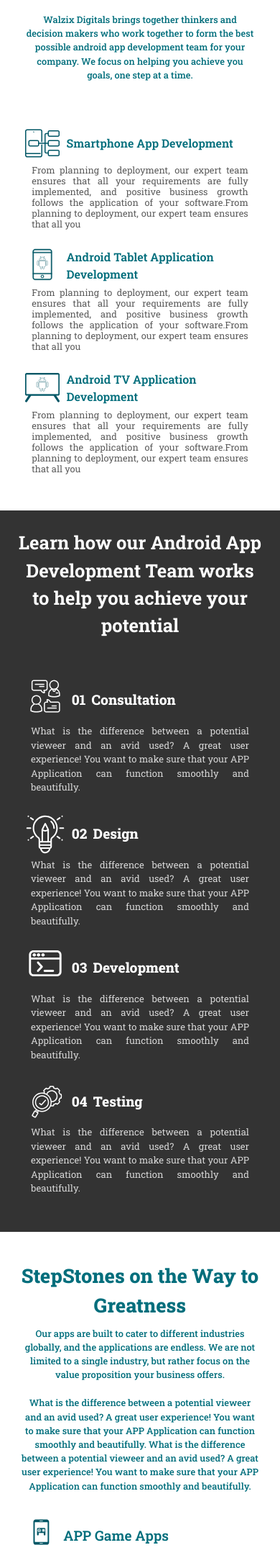
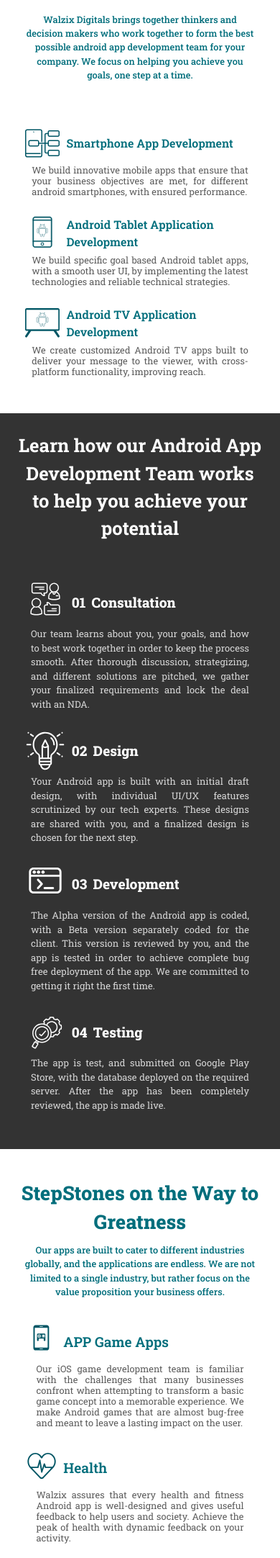
Before and after one commit to haris316/walzix, a PHP site: page /AppDevelopment.php in a window 390 px wide. Shown: the part 557-2721 px from the top of the page at 72% size. Run offline with PHP 8.4, Linux system fonts and the light colour scheme; some libraries are stand-ins or nearby versions.

Commit message:
Omer Commit

```diff
--- a/Aboutus.php
+++ b/Aboutus.php
@@ -62,7 +62,7 @@
         </div>
     </div>
 
-    <div class="third_section">
+    <!-- <div class="third_section">
             <div class="third_section_boxes">
                 <div class="third_section_element_boxes_one">
                     <div class="third_section_boxes_inner">
@@ -113,7 +113,7 @@
                     </div>
                 </div>
             </div>
-    </div>
+        </div> -->
 
     <div class="fourth_section">
         <div class="fourth_section_darkbar">
--- a/AppDevelopment.css
+++ b/AppDevelopment.css
@@ -736,12 +736,14 @@
     .APP_fourth_section_left_head {
         font-size: 170%;
         font-weight: 900;
+        text-align: center;
     }
 
     .APP_fourth_section_left_text {
         padding: 1% 2%;
         font-size: 90%;
-        text-align: justify;
+        /* text-align: justify; */
+        text-align: center;
     }
 
     .APP_fourth_section_right {
--- a/AppDevelopment.php
+++ b/AppDevelopment.php
@@ -33,9 +33,7 @@
                         <div class="APP_first_section_box_head_text">Smartphone App Development</div>
                     </div>
                     <div class="APP_first_section_box_text">
-                        From planning to deployment, our expert team ensures that all your requirements
-                        are fully implemented, and positive business growth follows the application of
-                        your software.From planning to deployment, our expert team ensures that all you
+                        We build innovative mobile apps that ensure that your business objectives are met, for different android smartphones, with ensured performance.
                     </div>
                 </div>
                 <div class="APP_first_section_box_oneBox">
@@ -44,9 +42,7 @@
                         <div class="APP_first_section_box_head_text">Android Tablet Application Development</div>
                     </div>
                     <div class="APP_first_section_box_text">
-                        From planning to deployment, our expert team ensures that all your requirements
-                        are fully implemented, and positive business growth follows the application of
-                        your software.From planning to deployment, our expert team ensures that all you
+                        We build specific goal based Android tablet apps, with a smooth user UI, by implementing the latest technologies and reliable technical strategies.
                     </div>
                 </div>
                 <div class="APP_first_section_box_oneBox">
@@ -55,9 +51,7 @@
                         <div class="APP_first_section_box_head_text">Android TV Application Development</div>
                     </div>
                     <div class="APP_first_section_box_text">
-                        From planning to deployment, our expert team ensures that all your requirements
-                        are fully implemented, and positive business growth follows the application of
-                        your software.From planning to deployment, our expert team ensures that all you
+                        We create customized Android TV apps built to deliver your message to the viewer, with cross-platform functionality, improving reach.
                     </div>
                 </div>
             </div>
@@ -74,10 +68,7 @@
                         <div class="APP_second_section_right_oneBox_number">01</div>
                         <div class="APP_second_section_right_oneBox_heading">Consultation</div>
                         <div class="APP_second_section_right_oneBox_text">
-                            What is the difference between a potential
-                            vieweer and an avid used? A great user
-                            experience! You want to make sure that your
-                            APP Application can function smoothly and beautifully.
+                            Our team learns about you, your goals, and how to best work together in order to keep the process smooth. After thorough discussion, strategizing, and different solutions are pitched, we gather your finalized requirements and lock the deal with an NDA.
                         </div>
                     </div>
                 </div>
@@ -87,10 +78,7 @@
                         <div class="APP_second_section_right_oneBox_number">02</div>
                         <div class="APP_second_section_right_oneBox_heading">Design</div>
                         <div class="APP_second_section_right_oneBox_text">
-                            What is the difference between a potential
-                            vieweer and an avid used? A great user
-                            experience! You want to make sure that your
-                            APP Application can function smoothly and beautifully.
+                            Your Android app is built with an initial draft design, with individual UI/UX features scrutinized by our tech experts. These designs are shared with you, and a finalized design is chosen for the next step.
                         </div>
                     </div>
                 </div>
@@ -100,10 +88,7 @@
                         <div class="APP_second_section_right_oneBox_number">03</div>
                         <div class="APP_second_section_right_oneBox_heading">Development</div>
                         <div class="APP_second_section_right_oneBox_text">
-                            What is the difference between a potential
-                            vieweer and an avid used? A great user
-                            experience! You want to make sure that your
-                            APP Application can function smoothly and beautifully.
+                            The Alpha version of the Android app is coded, with a Beta version separately coded for the client. This version is reviewed by you, and the app is tested in order to achieve complete bug free deployment of the app. We are committed to getting it right the first time.
                         </div>
                     </div>
                 </div>
@@ -113,10 +98,7 @@
                         <div class="APP_second_section_right_oneBox_number">04</div>
                         <div class="APP_second_section_right_oneBox_heading">Testing</div>
                         <div class="APP_second_section_right_oneBox_text">
-                            What is the difference between a potential
-                            vieweer and an avid used? A great user
-                            experience! You want to make sure that your
-                            APP Application can function smoothly and beautifully.
+                            The app is test, and submitted on Google Play Store, with the database deployed on the required server. After the app has been completely reviewed, the app is made live.
                         </div>
                     </div>
                 </div>
@@ -127,7 +109,7 @@
             <div class="APP_third_section_text">
                 Our apps are built to cater to different industries globally, and the applications are endless. We are not limited to a single industry, but rather focus on the value proposition your business offers.
             </div>
-            <div class="APP_third_section_text">
+            <!-- <div class="APP_third_section_text">
                 What is the difference between a potential
                 vieweer and an avid used? A great user
                 experience! You want to make sure that your
@@ -136,7 +118,7 @@
                 vieweer and an avid used? A great user
                 experience! You want to make sure that your
                 APP Application can function smoothly and beautifully.
-            </div>
+            </div> -->
             <div class="APP_third_section_box_container">
                 <div class="APP_third_section_box_oneBox">
                     <div class="APP_third_section_box_head">
@@ -144,9 +126,7 @@
                         <div class="APP_third_section_box_head_text">APP Game Apps</div>
                     </div>
                     <div class="APP_third_section_box_text">
-                        From planning to deployment, our expert team ensures that all your requirements
-                        are fully implemented, and positive business growth follows the application of
-                        your software.From planning to deployment, our expert team ensures that all you
+                        Our iOS game development team is familiar with the challenges that many businesses confront when attempting to transform a basic game concept into a memorable experience. We make Android games that are almost bug-free and meant to leave a lasting impact on the user.
                     </div>
                 </div>
                 <div class="APP_third_section_box_oneBox">
@@ -155,9 +135,7 @@
                         <div class="APP_third_section_box_head_text">Health</div>
                     </div>
                     <div class="APP_third_section_box_text">
-                        From planning to deployment, our expert team ensures that all your requirements
-                        are fully implemented, and positive business growth follows the application of
-                        your software.From planning to deployment, our expert team ensures that all you
+                        Walzix assures that every health and fitness Android app is well-designed and gives useful feedback to help users and society. Achieve the peak of health with dynamic feedback on your activity.
                     </div>
                 </div>
                 <div class="APP_third_section_box_oneBox">
@@ -166,9 +144,7 @@
                         <div class="APP_third_section_box_head_text">E-Commerce</div>
                     </div>
                     <div class="APP_third_section_box_text">
-                        From planning to deployment, our expert team ensures that all your requirements
-                        are fully implemented, and positive business growth follows the application of
-                        your software.From planning to deployment, our expert team ensures that all you
+                        It might be difficult to bridge the gap between the business and the client, but our iPhone apps ensure that your company's app makes purchasing and selling that much easier! Increase your consumer base and earnings by providing a fluid and engaged customer experience.
                     </div>
                 </div>
                 <div class="APP_third_section_box_oneBox">
@@ -177,9 +153,7 @@
                         <div class="APP_third_section_box_head_text">Social Media</div>
                     </div>
                     <div class="APP_third_section_box_text">
-                        From planning to deployment, our expert team ensures that all your requirements
-                        are fully implemented, and positive business growth follows the application of
-                        your software.From planning to deployment, our expert team ensures that all you
+                        We are built to socialize, and our social Android applications ensure that users rapidly adjust to the user-friendly design, and our well-researched social media methods ensure that the app becomes a part of the user’s daily life.
                     </div>
                 </div>
                 <div class="APP_third_section_box_oneBox">
@@ -188,9 +162,7 @@
                         <div class="APP_third_section_box_head_text">Travel</div>
                     </div>
                     <div class="APP_third_section_box_text">
-                        From planning to deployment, our expert team ensures that all your requirements
-                        are fully implemented, and positive business growth follows the application of
-                        your software.From planning to deployment, our expert team ensures that all you
+                        We design Android apps that make things easier and more pleasurable for both users and clients in the worldwide travel sector. Users will have a wonderful experience when they use your well-designed travel app, from reserving a stay to visiting local hotspots.
                     </div>
                 </div>
                 <div class="APP_third_section_box_oneBox">
@@ -199,9 +171,7 @@
                         <div class="APP_third_section_box_head_text">Education</div>
                     </div>
                     <div class="APP_third_section_box_text">
-                        From planning to deployment, our expert team ensures that all your requirements
-                        are fully implemented, and positive business growth follows the application of
-                        your software.From planning to deployment, our expert team ensures that all you
+                        With technical advancements in the education industry occurring on a daily basis, we create educational iPhone applications that help students and instructors throughout the world to make studying not only simpler, but also entertaining.
                     </div>
                 </div>
             </div>
@@ -230,33 +200,35 @@
             <div class="APP_fith_section_heading">Frequently Asked Questions</div>
             <div class="accordion">
                 <div class="accordion-item">
-                    <a>What can JavaScript Do?</a>
+                    <a>Am I the owner of the final app and all its related code?</a>
                     <div class="content">
-                        <p>Lorem ipsum dolor sit amet, consectetur adipiscing elit, sed do eiusmod tempor incididunt ut labore et dolore magna aliqua. Elementum sagittis vitae et leo duis ut. Ut tortor pretium viverra suspendisse potenti.</p>
+                        <p>All of our clients have complete control of the code for their mobile app or programme.
+                            Unless you form a cooperation agreement with us, we don't own the code.
+                        </p>
                     </div>
                 </div>
                 <div class="accordion-item">
-                    <a>How JavaScript Can Modify HTML and CSS Values?</a>
+                    <a>What is the resource allocation for my Android app?</a>
                     <div class="content">
-                        <p>Lorem ipsum dolor sit amet, consectetur adipiscing elit, sed do eiusmod tempor incididunt ut labore et dolore magna aliqua. Elementum sagittis vitae et leo duis ut. Ut tortor pretium viverra suspendisse potenti.</p>
+                        <p>Our strategists decide what of intellectual capital would be allocated to your project, and that is based on the scope and urgency of your project. The final team is selected from different department in our company, who seem the best fit for your application development project.</p>
                     </div>
                 </div>
                 <div class="accordion-item">
-                    <a>What Is SVG?</a>
+                    <a>How will I be kept in the loop during the development process?</a>
                     <div class="content">
-                        <p>Lorem ipsum dolor sit amet, consectetur adipiscing elit, sed do eiusmod tempor incididunt ut labore et dolore magna aliqua. Elementum sagittis vitae et leo duis ut. Ut tortor pretium viverra suspendisse potenti.</p>
+                        <p>We ensure that the client is kept well informed about the project’s status, and this is achieved through presentations, online or physical meetings, and project management software.</p>
                     </div>
                 </div>
                 <div class="accordion-item">
-                    <a>Is FAQ Section Matters In Website?</a>
+                    <a>What if I need to implement changes in my project midway?</a>
                     <div class="content">
-                        <p>Lorem ipsum dolor sit amet, consectetur adipiscing elit, sed do eiusmod tempor incididunt ut labore et dolore magna aliqua. Elementum sagittis vitae et leo duis ut. Ut tortor pretium viverra suspendisse potenti.</p>
+                        <p>We understand that today’s dynamic environment requires businesses to always be a step ahead. That’s why we ensure that every detail is catered to in the initial meeting, and any further queries that require changing have minimal impact on the deadline and overall progress of the project.</p>
                     </div>
                 </div>
                 <div class="accordion-item">
-                    <a>How To Create a Light FAQ Element?</a>
+                    <a>Will I receive any technical assistance after the project is completed?</a>
                     <div class="content">
-                        <p>Lorem ipsum dolor sit amet, consectetur adipiscing elit, sed do eiusmod tempor incididunt ut labore et dolore magna aliqua. Elementum sagittis vitae et leo duis ut. Ut tortor pretium viverra suspendisse potenti.</p>
+                        <p>Yes, we provide free technical project completion for a time period that is pre-decided. After the pre-decided term, if you have any technical or maintenance concerns, we provide support and maintenance services that our experts can assist you with.</p>
                     </div>
                 </div>
             </div>
--- a/Contactus.php
+++ b/Contactus.php
@@ -24,7 +24,7 @@
                     </div>
                 </div>
                 <div class="header-item item-right">
-                    <a href="mailto:contact@walzixdigitals.com"><i class="headerlink">contact@walzixdigitals.com</i></a>
+                    <a class ="headerlink" href="mailto:contact@walzixdigitals.com"><i class="headerlink">contact@walzixdigitals.com</i></a>
                     <!-- mobile menu trigger -->
                     <a class="headerlink" href="tel:+923352835019"><i class="headerlink">+923352835019</i></a>
                     <!-- mobile menu trigger -->
--- a/Footer.css
+++ b/Footer.css
@@ -121,6 +121,8 @@
 
     .footer_copyright {
         text-align: center;
+        background-color: white;
+        color: #000;
         font-size: 15px;
         font-weight: 400;
         padding-block: 10px;
--- a/Footer.php
+++ b/Footer.php
@@ -41,7 +41,12 @@
             <div class="footer_item_button">Build with Walzix</div>
         </div>
     </div>
-    <div class="footer_copyright">
+    <div style="text-align: center;
+        background-color: white;
+        color: #000;
+        font-size: 15px;
+        font-weight: 400;
+        padding-block: 10px;">
         Walzix Digital &copy; 2022. All rights reserved
     </div>
 </body>
--- a/Header.php
+++ b/Header.php
@@ -69,20 +69,23 @@
                                 <div class="sub-menu mega-menu mega-menu-column-4">
                                     <div class="list-main-item">
                                         <h3 class="main-title">Our Services</h3>
-                                        <p class="main-desc">These are our servicesThese are our servicesThese are our servicesThese are our servicesThese are our servicesThese are our servicesThese are our servicesThese are our servicesThese are our services</p>
+                                        <p class="main-desc">Leveraging cutting-edge technologies to build industry-leading digital products.</p>
                                     </div>
                                     <div class="list-item">
                                         <a href="AppDevelopment.php">
-                                            <h4 class="title">Application Development</h4>
+                                            <h4 class="title">Android Development</h4>
                                         </a>
+                                        <p style="font-size:12px;">Smartphone Application, Android TV Application, & Android Tablet Application Development</p>
                                         <p class="submenu-spacer"></p>
                                         <a href="IOSDevelopment.php">
                                             <h4 class="title">IOS Development</h4>
                                         </a>
+                                        <p style="font-size:12px;">Specialized IOS Appplication Consultaion & Development</p>
                                         <p class="submenu-spacer"></p>
                                         <a href="WebDevelopment.php">
                                             <h4 class="title">Web Development</h4>
                                         </a>
+                                        <p style="font-size:12px;">Expert Web Design & Development</p>
                                     </div>
                                     <div class="list-main-item">
                                         <h4 class="heading">Software Development Cycle</h4>
@@ -114,7 +117,7 @@
                                         </ul>
                                     </div>
                                     <div class="list-img-item">
-                                        <img src="assets/blogs-2.png" alt="shop">
+                                        <img src="assets/headerimg.jpg" style="height: 300px;" alt="img">
                                     </div>
                                 </div>
                             </li>
```
Also changed, not shown: Contactus.css (+9 -0 lines), Header.css (+16 -12 lines), WebDevelopment.css (+56 -0 lines), assets/headerimg.jpg (added). Lines whose indentation alone changed are shown as unchanged.
